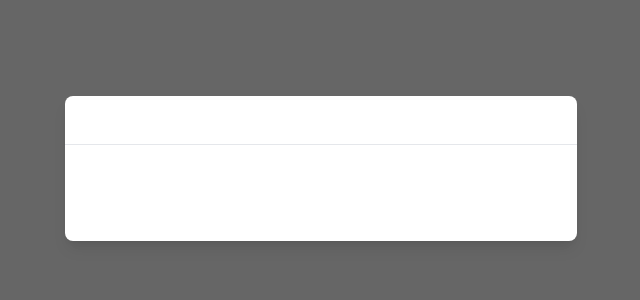
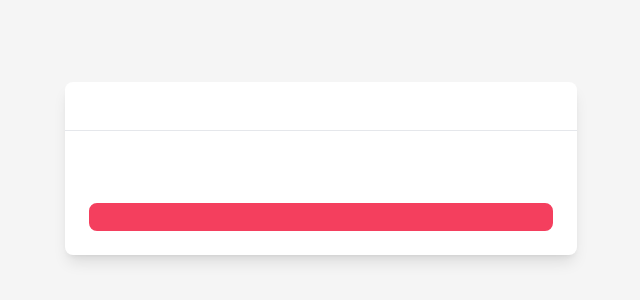
Before and after one commit to erischon/project-boc, a Next.js app: page / in a window 1280 px wide. Shown: the part 232-532 px from the top of the page, without its empty margins (319-959 px from the left). Built offline with nearby package versions, Linux system fonts and the light colour scheme.

Commit message:
Form & Button components

```diff
--- /dev/null
+++ b/app/components/Button.tsx
@@ -0,0 +1,45 @@
+"use client";
+
+import React from "react";
+import { IconType } from "react-icons";
+
+interface ButtonProps {
+  label: string;
+  onClick: (e: React.MouseEvent<HTMLButtonElement>) => void;
+  disabled?: boolean;
+  outline?: boolean;
+  small?: boolean;
+  icon?: IconType;
+}
+
+/**
+ * @description Button component.
+ */
+const Button: React.FC<ButtonProps> = ({
+  label,
+  onClick,
+  disabled,
+  outline,
+  small,
+  icon: Icon,
+}) => {
+  return (
+    <button
+      onClick={onClick}
+      disabled={disabled}
+      className={`relative disabled:opacity-70 disabled:cursor-not-allowed rounded-lg hover:opacity-80 transition w-full ${
+        outline ? "bg-white" : "bg-rose-500"
+      } ${outline ? "border-black" : "border-rose-500"} ${
+        outline ? "text-black" : "text-white"
+      } ${small ? "py-1" : "py-3"} ${small ? "text-sm" : "text-md"} ${
+        small ? "font-light" : "font-semibold"
+      } ${small ? "border-[1px]" : "border-2"}`}
+    >
+      {Icon ? <Icon size={24} className="absolute left-4 top-3" /> : null}
+
+      {label}
+    </button>
+  );
+};
+
+export default Button;
--- a/app/components/auth/AuthForm.tsx
+++ /dev/null
@@ -1,34 +0,0 @@
-"use client";
-
-/**
- * @description
- */
-const AuthForm = () => {
-  return (
-    <>
-      <div className="flex justify-center items-center overflow-x-hidden overflow-y-auto fixed inset-0 z-50 outline-none focus:outline-none bg-neutral-800/70">
-        <div className="relative w-full md:w-4/6 lg:w-3/6 xl:w-2/5 my-6 mx-auto h-full lg:h-auto md:h-auto">
-          {/* Content */}
-          <div className="">
-            <div className="translate h-full lg:h-auto md:h-auto border-0 rounded-lg shadow-lg relative flex flex-col w-full bg-white outline-none focus:outine-none">
-              {/* Header */}
-              <div className="flex items-center p-6 rounded-t justify-center relative border-b-[1px]">
-                <div className="text-lg font-semibold"></div>
-              </div>
-
-              {/* Body */}
-              <div className="relative p-6 flex-auto"></div>
-
-              {/* Footer */}
-              <div className="flex flex-col gap-2 p-6">
-                <div className="flex flex-row items-center gap-4 w-full"></div>
-              </div>
-            </div>
-          </div>
-        </div>
-      </div>
-    </>
-  );
-};
-
-export default AuthForm;
--- /dev/null
+++ b/app/components/forms/Form.tsx
@@ -0,0 +1,91 @@
+"use client";
+
+import { useCallback } from "react";
+
+import Button from "../Button";
+
+interface FormProps {
+  title?: string;
+  body?: React.ReactElement;
+  footer?: React.ReactElement;
+  actionLabel: string;
+  onSubmit: () => void;
+  disabled?: boolean;
+  secondaryAction?: () => void;
+  secondaryActionLabel?: string;
+}
+
+/**
+ * @description
+ */
+const Form: React.FC<FormProps> = ({
+  title,
+  body,
+  footer,
+  actionLabel,
+  onSubmit,
+  disabled,
+  secondaryAction,
+  secondaryActionLabel,
+}) => {
+  // Handle the submit action.
+  const handleSubmit = useCallback(() => {
+    // If the form is disabled, we don't want to submit it.
+    if (disabled) return;
+
+    onSubmit();
+  }, [disabled, onSubmit]);
+
+  // Handle the secondary action.
+  const handleSecondaryAction = useCallback(() => {
+    // If the form is disabled or there is no secondary action, we don't want to do secondary action.
+    if (disabled || !secondaryAction) return;
+
+    secondaryAction();
+  }, [disabled, secondaryAction]);
+
+  return (
+    <>
+      <div className="flex justify-center items-center outline-none focus:outline-none w-full">
+        <form className="relative w-full md:w-4/6 lg:w-3/6 xl:w-2/5 my-6 mx-2 h-full md:h-auto lg:h-auto ">
+          {/* == Form Content == */}
+          <div className="">
+            <div className="relative flex flex-col h-full md:h-auto lg:h-auto border-0 rounded-lg w-full bg-white outline-none focus:outine-none shadow-lg">
+              {/* == Header == */}
+              <div className="relative flex justify-center items-center p-6 border-b-[1px] rounded-t">
+                <div className="text-lg font-semibold">{title}</div>
+              </div>
+
+              {/* == Body == */}
+              <div className="relative p-6 flex-auto">{body}</div>
+
+              {/* == Footer == */}
+              <div className="flex flex-col gap-2 p-6">
+                <div className="flex flex-row items-center gap-4 w-full">
+                  {secondaryAction && secondaryActionLabel ? (
+                    <Button
+                      outline
+                      disabled={disabled}
+                      label={secondaryActionLabel}
+                      onClick={handleSecondaryAction}
+                    />
+                  ) : null}
+
+                  <Button
+                    disabled={disabled}
+                    label={actionLabel}
+                    onClick={handleSubmit}
+                  />
+                </div>
+
+                {footer}
+              </div>
+            </div>
+          </div>
+        </form>
+      </div>
+    </>
+  );
+};
+
+export default Form;
--- a/app/components/inputs/Input.tsx
+++ b/app/components/inputs/Input.tsx
@@ -0,0 +1,10 @@
+"use client";
+
+/**
+ * @description Input component
+ */
+const Input = () => {
+  return <div>Input</div>;
+};
+
+export default Input;
--- /dev/null
+++ b/app/dashboard/layout.tsx
@@ -0,0 +1,28 @@
+import "../globals.css";
+
+/**
+ * Metadata for Dashboard pages
+ */
+export const metadata = {
+  title: "BOC",
+};
+
+/**
+ * @description The Layout for Dashboard pages
+ */
+export default function RootLayout({
+  children,
+}: {
+  children: React.ReactNode;
+}) {
+  return (
+    <html lang="en">
+      <body>
+        <nav>Navbar</nav>
+        <div>Vertical bar</div>
+        {children}
+        <footer>Footer</footer>
+      </body>
+    </html>
+  );
+}
--- /dev/null
+++ b/app/dashboard/page.tsx
@@ -0,0 +1,10 @@
+import React from "react";
+
+/**
+ * @description The Dashboard page.
+ */
+const Dashboard = () => {
+  return <main>Dashboard</main>;
+};
+
+export default Dashboard;
--- a/app/page.tsx
+++ b/app/page.tsx
@@ -1,12 +1,12 @@
-import AuthForm from "./components/auth/AuthForm";
+import Form from "./components/forms/Form";
 
 /**
- * @description Home Page
+ * @description Login page
  */
 export default function Home() {
   return (
-    <main>
-      <AuthForm />
+    <main className="flex justify-center items-center h-screen w-full bg-neutral-100">
+      <Form />
     </main>
   );
 }
```
